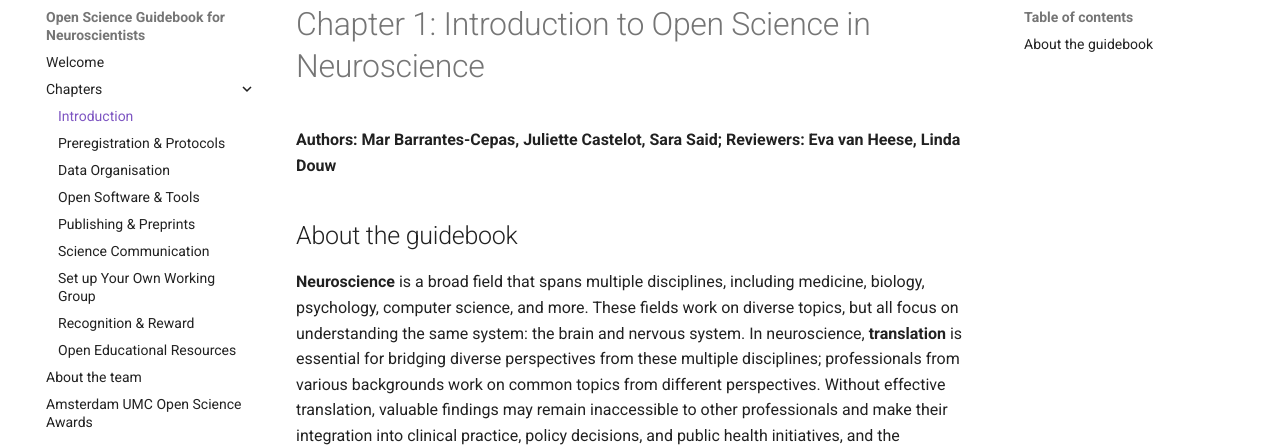
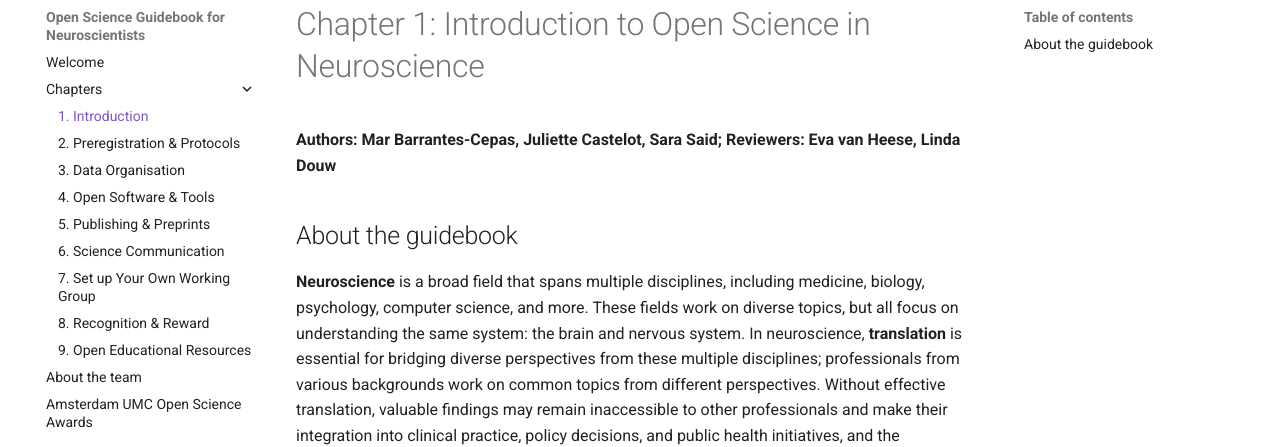
Before and after one commit to ANW-Open-Science/Open-Science-Guidebook-for-Neuroscientists, an MkDocs documentation site: the page built from docs/tabs/1-introduction.md, in a window 1280 px wide. Shown: the part 126-573 px from the top of the page. Built offline with MkDocs 1.6.1 and Material for MkDocs 9.7.7, drawn with Linux system fonts in a browser that asks for light colours.

Commit message:
Update mkdocs_chap_numb_in_title.yml

```diff
--- a/mkdocs.yml
+++ b/mkdocs.yml
@@ -14,15 +14,15 @@
   - Welcome: index.md
 
   - Chapters:
-    - Introduction: tabs/1-introduction.md
-    - Preregistration & Protocols: tabs/2-preregistration_protocols.md
-    - Data Organisation: tabs/3-data_organisation.md
-    - Open Software & Tools: tabs/4-open_software_tools.md
-    - Publishing & Preprints: tabs/5-publishing_preprints.md
-    - Science Communication: tabs/6-communication.md
-    - Set up Your Own Working Group: tabs/7-create_open_science_working_group.md
-    - Recognition & Reward: tabs/8-recognition_reward.md
-    - Open Educational Resources: tabs/9-educational_resources.md
+    - 1. Introduction: tabs/1-introduction.md
+    - 2. Preregistration & Protocols: tabs/2-preregistration_protocols.md
+    - 3. Data Organisation: tabs/3-data_organisation.md
+    - 4. Open Software & Tools: tabs/4-open_software_tools.md
+    - 5. Publishing & Preprints: tabs/5-publishing_preprints.md
+    - 6. Science Communication: tabs/6-communication.md
+    - 7. Set up Your Own Working Group: tabs/7-create_open_science_working_group.md
+    - 8. Recognition & Reward: tabs/8-recognition_reward.md
+    - 9. Open Educational Resources: tabs/9-educational_resources.md
 
   - About the team: working_group/team.md
 
```
